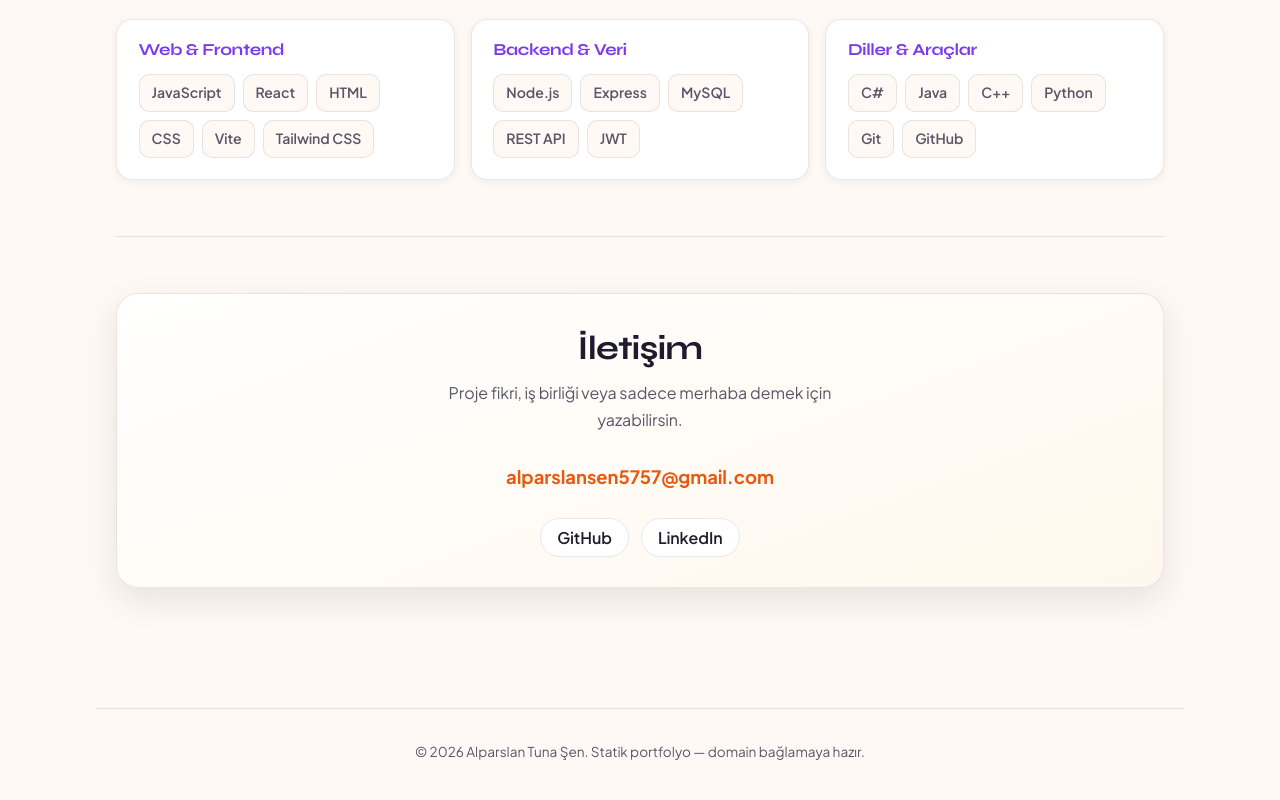
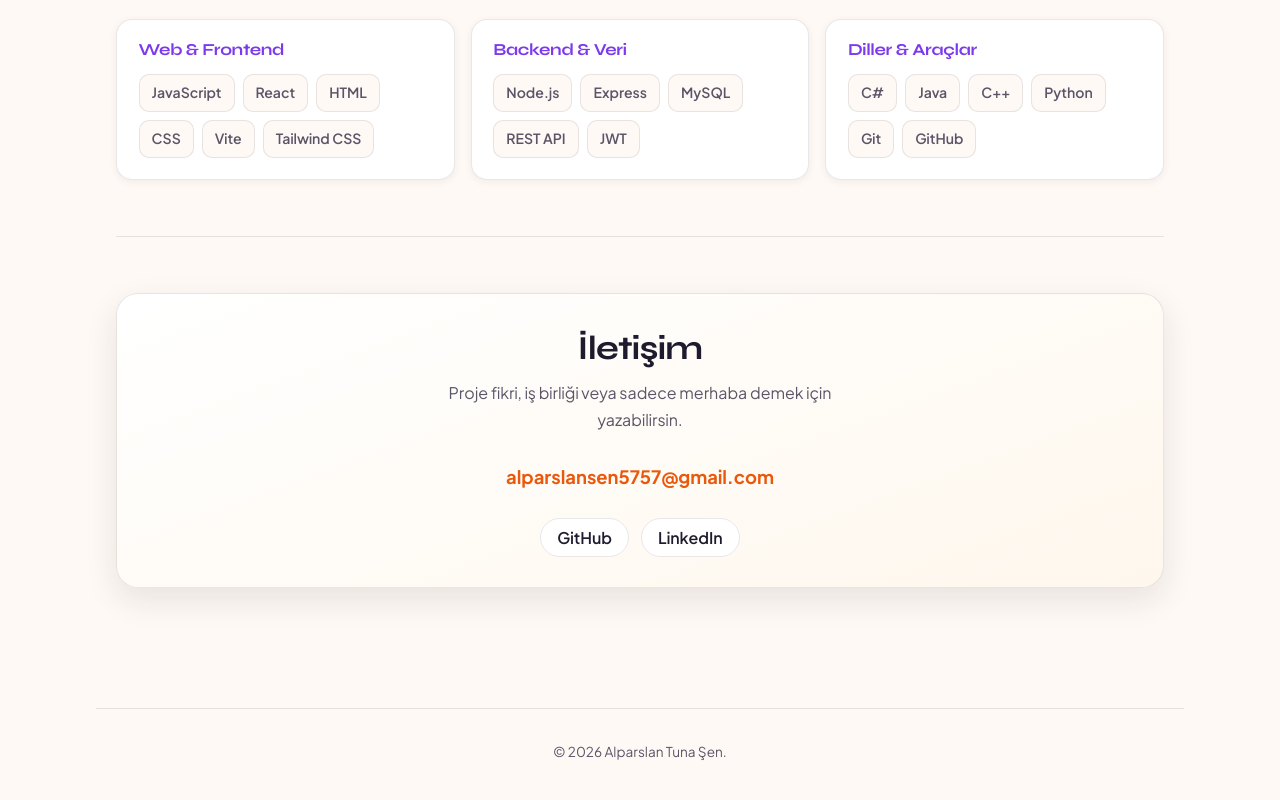
Before and after one commit to qAlparslan/qAlparslan.github.io, a React (Vite) app: page / in a window 1280 px wide. Shown: the part 1684-2484 px from the top of the page. Built offline with nearby package versions, Linux system fonts and the light colour scheme.

Commit message:
Update footer text to remove Turkish context
Removed Turkish text from footer.

```diff
--- a/src/components/Footer.tsx
+++ b/src/components/Footer.tsx
@@ -5,7 +5,7 @@ export function Footer() {
   return (
     <footer className="site-footer">
       <p>
-        © {year} {site.name}. Statik portfolyo — domain bağlamaya hazır.
+        © {year} {site.name}.
       </p>
     </footer>
   )
```
